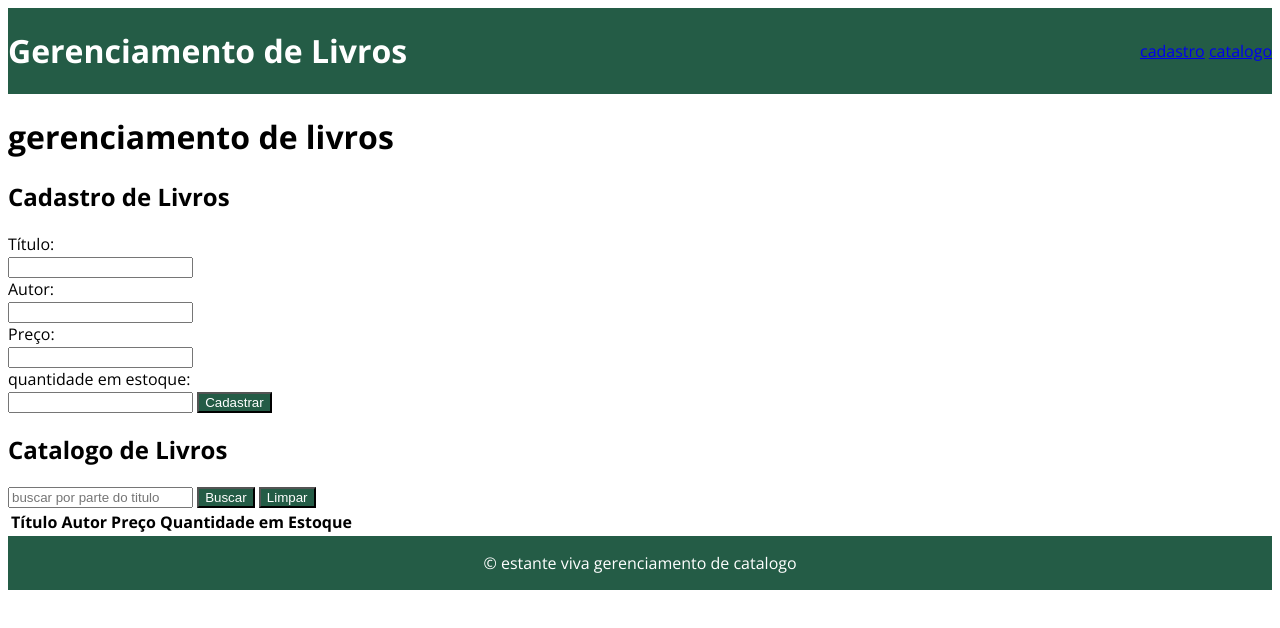
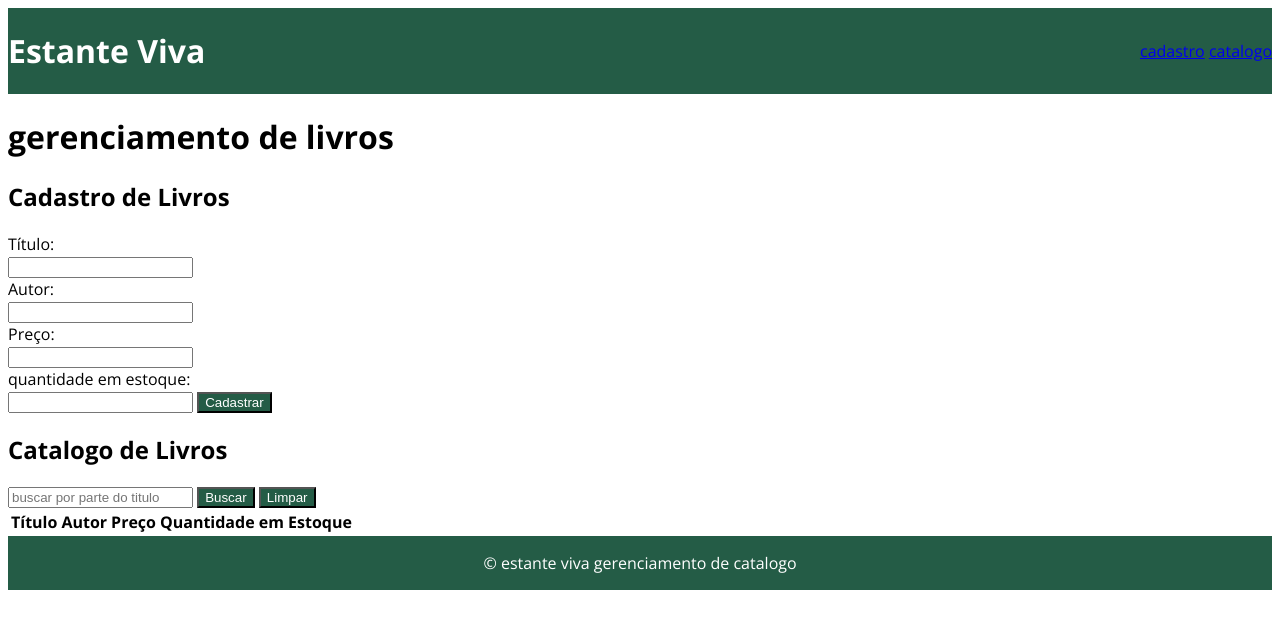
Before and after one commit to kauan-Alexssander/estante-viva, a plain HTML site: page index.html in a window 1280 px wide. Drawn offline with nearby package versions, Linux system fonts and the light colour scheme.

Commit message:
aula 12/11

```diff
--- a/index.html
+++ b/index.html
@@ -3,12 +3,12 @@
 <head>
     <meta charset="UTF-8">
     <meta name="viewport" content="width=device-width, initial-scale=1.0">
-    <title>Estante Viva/ cadastro e catalogo</title>
+    <title>Estante Viva</title>
 <link rel="stylesheet" href="/frontend/style.css">
 </head>
 <body>
 <header>
-    <h1>Gerenciamento de Livros</h1>
+    <h1>Estante Viva</h1>
     <nav>
 
             <nav>
```
